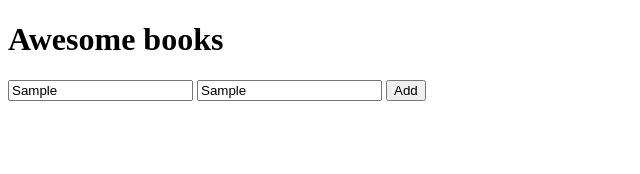
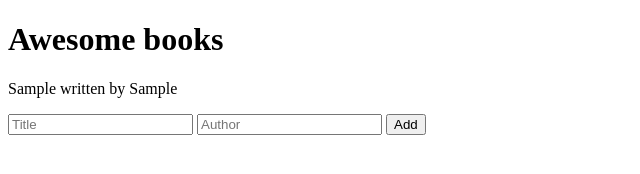
Before and after one commit to DJ-MrJay/Awesome-books, a website: page index.html in a window 1280 px wide. Both pictures are taken after typing "Sample", "Sample" into the empty fields and a click on the button "Add". Shown: the whole page, without its empty margins (0-640 px from the left). Drawn offline with Linux system fonts and the light colour scheme.

Commit message:
Add submit javascript

```diff
--- a/index.html
+++ b/index.html
@@ -1,28 +1,22 @@
 <!DOCTYPE html>
 <html lang="en">
-
   <head>
-  <meta charset="UTF-8">
-  <meta http-equiv="X-UA-Compatible" content="IE=edge">
-  <meta name="viewport" content="width=device-width, initial-scale=1.0">
+    <meta charset="UTF-8" />
+    <meta http-equiv="X-UA-Compatible" content="IE=edge" />
+    <meta name="viewport" content="width=device-width, initial-scale=1.0" />
     <title>Document</title>
   </head>
 
   <body>
-  <h1>
-    Awesome books
-  </h1>
-  <div class="list">
-    <ul id="book-list">
-    </ul>
-  </div>
+    <h1>Awesome books</h1>
+    <div class="list"></div>
   </body>
 
   <div id="form" class="form">
     <form action="#" class="input-form" method="post">
-    <input id="bookTitle" type="text" placeholder="Title">
-    <input id="bookAuthor" type="text" placeholder="Author">
-    <button id="add-btn" type="button">Add</button>
+      <input id="bookTitle" type="text" placeholder="Title" class="title" />
+      <input id="bookAuthor" type="text" placeholder="Author" class="author" />
+      <button id="add-btn" type="button" class="button">Add</button>
     </form>
   </div>
 
--- a/main.js
+++ b/main.js
@@ -0,0 +1,33 @@
+const addButton = document.querySelector('.button');
+const author = document.querySelector('.author');
+const title = document.querySelector('.title');
+const list = document.querySelector('.list');
+
+const collection = [];
+
+addButton.addEventListener('click', (e) => {
+  e.preventDefault();
+  if (author.value && title.value) {
+    const book = {
+      title: title.value,
+      author: author.value,
+    };
+    collection.push(book);
+    addingBooks();
+    author.value = '';
+    title.value = '';
+  }
+});
+
+const addingBooks = () => {
+  collection.forEach((item) => {
+    const bookDiv = document.createElement('div');
+    bookDiv.classList.add('book-div');
+    const paragraph = document.createElement('p');
+    paragraph.classList.add('p1');
+    paragraph.textContent = `${item.title} written by ${item.author}`;
+    bookDiv.appendChild(paragraph);
+    list.appendChild(bookDiv);
+  });
+};
+addingBooks();
```
Lines whose indentation alone changed are shown as unchanged.
